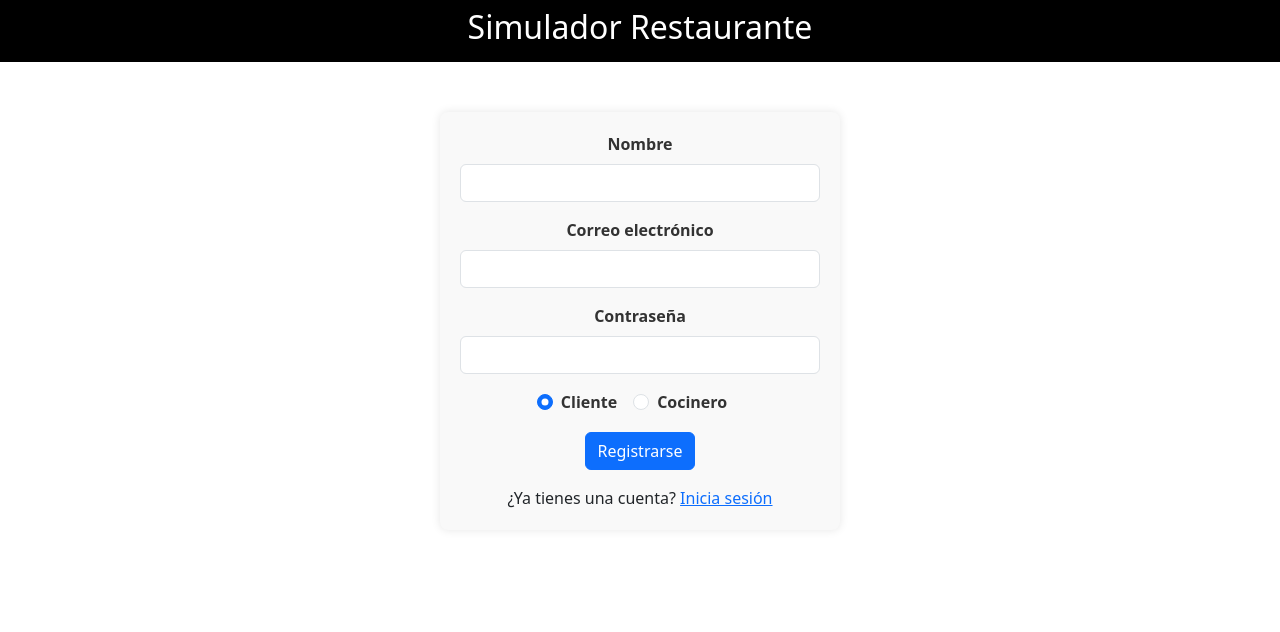
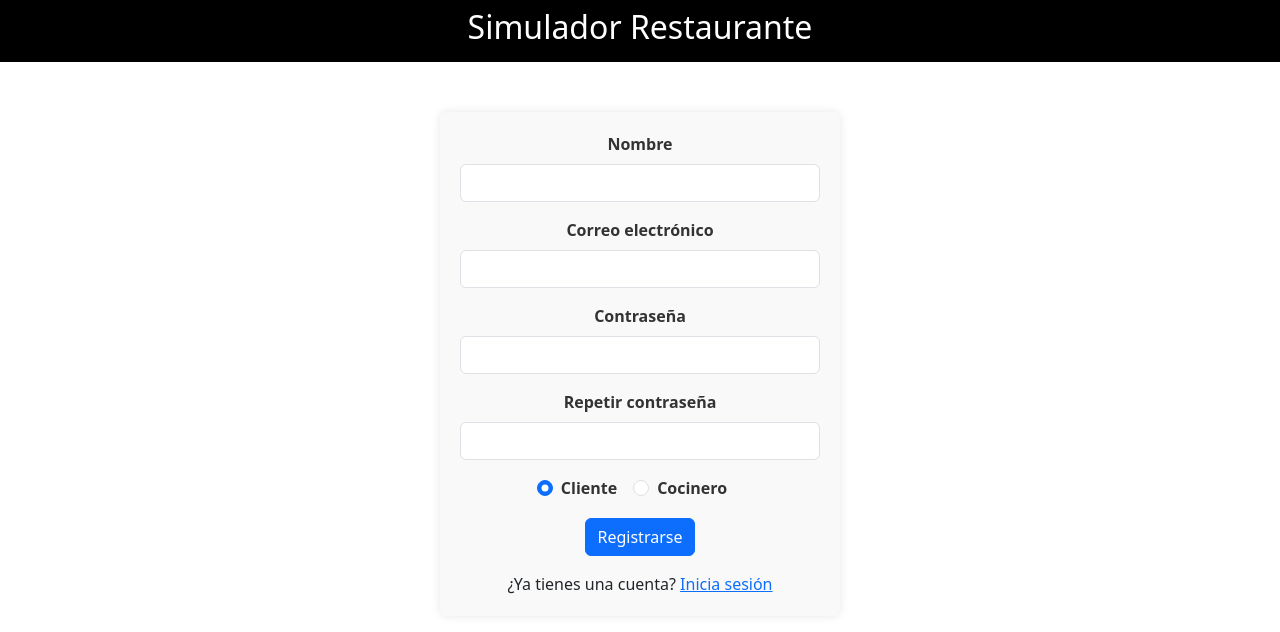
Before and after one commit to dakotek/SimuladorRestaurante, an Angular app in the folder Frontend/: page /registro in a window 1280 px wide. Shown: the top 632 px of the page. Built offline with nearby package versions, Linux system fonts and the light colour scheme.

Commit message:
Validaciones formulario registro

```diff
--- /dev/null
+++ b/Frontend/src/app/auth/register/confirmPasswordValidator.ts
@@ -0,0 +1,12 @@
+import { AbstractControl } from '@angular/forms';
+
+export function confirmPasswordValidator(control: AbstractControl): { [key: string]: boolean } | null {
+  const password = control.get('password');
+  const confirmPassword = control.get('confirmPassword');
+
+  if (!password || !confirmPassword) {
+    return null;
+  }
+
+  return password.value === confirmPassword.value ? null : { passwordMismatch: true };
+}
--- a/Frontend/src/app/auth/register/register.component.html
+++ b/Frontend/src/app/auth/register/register.component.html
@@ -36,6 +36,22 @@
         </div>
     </div>
     <div class="mb-3">
+        <label for="inputConfirmPassword" class="form-label">Repetir contraseña</label>
+        <input formControlName="confirmPassword" type="password" class="form-control" id="inputConfirmPassword"
+            [ngClass]="{
+                'ng-valid': confirmPassword.value === password.value && (confirmPassword.dirty || confirmPassword.touched),
+                'ng-invalid': (confirmPassword.value !== password.value || confirmPassword.value === '') && (confirmPassword.dirty || confirmPassword.touched)
+            }">
+        <div class="text-danger">
+            <div *ngIf="confirmPassword?.dirty || confirmPassword?.touched">
+                <div *ngIf="confirmPassword.value !== password.value">
+                    Las contraseñas no coinciden
+                </div>
+            </div>
+        </div>
+    </div>
+
+    <div class="mb-3">
         <div class="form-check form-check-inline">
             <input class="form-check-input" type="radio" name="role" id="role2" value="cliente" checked="true">
             <label class="form-check-label" for="role2">Cliente</label>
--- a/Frontend/src/app/auth/register/register.component.ts
+++ b/Frontend/src/app/auth/register/register.component.ts
@@ -3,6 +3,7 @@ import { FormBuilder, Validators } from '@angular/forms';
 import { Router } from '@angular/router';
 import { RegisterService } from '../../services/auth/register.service';
 import { RegisterRequest } from '../../services/auth/registerRequest';
+import { confirmPasswordValidator } from './confirmPasswordValidator';
 
 @Component({
   selector: 'app-register',
@@ -15,7 +16,9 @@ export class RegisterComponent implements OnInit {
     name: ['', [Validators.required, Validators.minLength(3)]],
     email: ['', [Validators.required, Validators.email]],
     password: ['', [Validators.required, Validators.minLength(6)]],
-  });
+    confirmPassword: ['', []]
+  }, { validators: confirmPasswordValidator });
+
 
   constructor(private formBuilder:FormBuilder, private router:Router, private registerService:RegisterService) { }
 
@@ -35,6 +38,10 @@ export class RegisterComponent implements OnInit {
     return this.registerForm.controls.password;
   }
 
+  get confirmPassword() {
+    return this.registerForm.controls.confirmPassword;
+  }
+
   register() {
     if (this.registerForm.valid) {
       this.registerService.register(this.registerForm.value as RegisterRequest);
@@ -44,5 +51,4 @@ export class RegisterComponent implements OnInit {
       this.registerForm.markAllAsTouched();
     }
   }
-
 }
--- a/Frontend/src/app/services/auth/registerRequest.ts
+++ b/Frontend/src/app/services/auth/registerRequest.ts
@@ -2,5 +2,6 @@ export interface RegisterRequest {
     name:string,
     email:string,
     password:string,
+    confirmPassword:string,
     role: string;
 }
```
